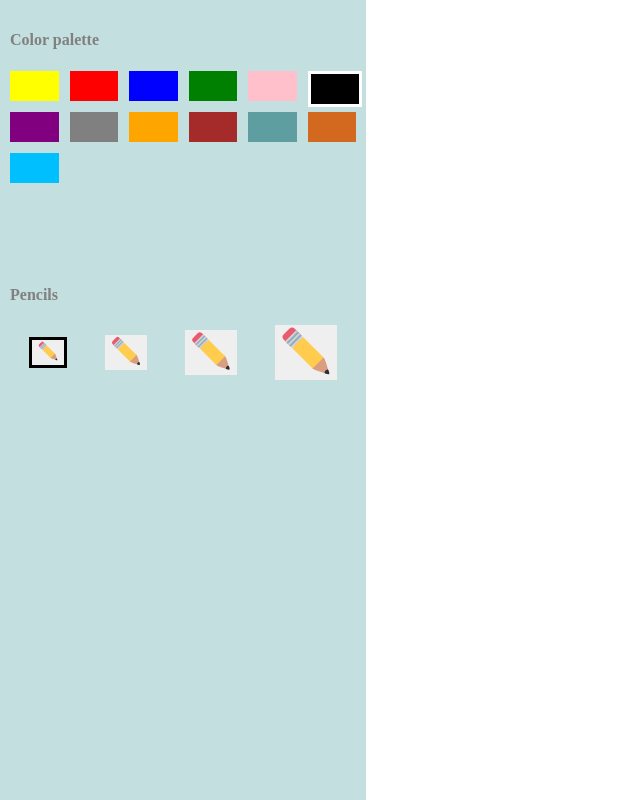
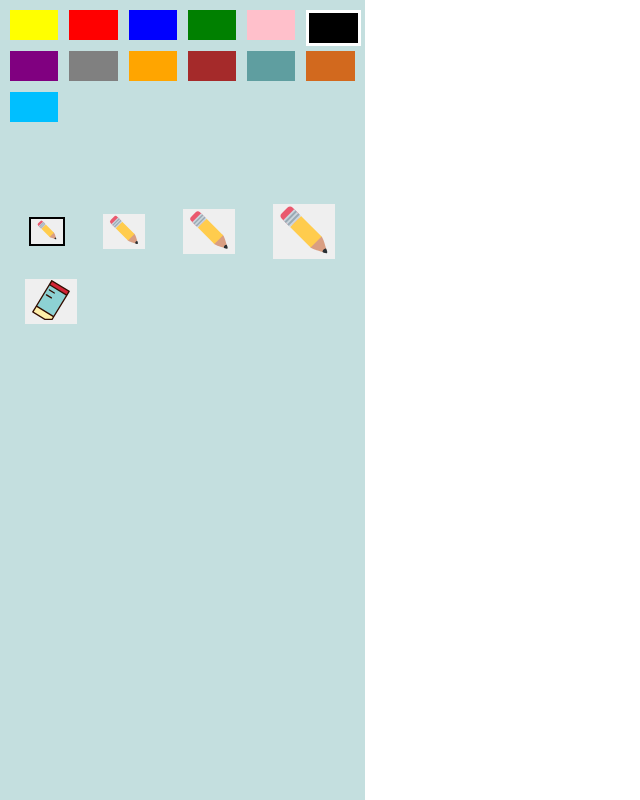
Before and after one commit to ujjwal-ui/sketch-board, a Next.js app: page / in a window 1280 px wide. Shown: the top 800 px of the page, without its empty margins (0-640 px from the left). Built offline with nearby package versions, Linux system fonts and the light colour scheme.

Commit message:
divided into components

```diff
--- a/components/board/board.js
+++ b/components/board/board.js
@@ -2,10 +2,10 @@
 
 import { useEffect, useRef, useState } from "react";
 import styles from "./board.module.css";
-import colorTemplate from "../../colors";
-import Image from "next/image";
-import pencil from "../../public/pencil.svg";
 import pencils from "../../pencils";
+import ColorPalette from "../colorPalette/colorPalette";
+import PencilBoard from "../pencilBoard/pencilBoard";
+import EraserBoard from "../eraserBoard/eraserBoard";
 
 export default function Board() {
     const canvasRef = useRef();
@@ -15,6 +15,7 @@
     const [currentPencilWidth, setCurrentPencilWidth] = useState(2);
     const currentColorRef = useRef();
     const pencilWidth = useRef(2);
+    const eraserSelectedPencilColor = useRef("");
 
 
     useEffect(() => {
@@ -105,6 +106,9 @@
     }
 
     function handlePencilSize(e) {
+        if(currentColor === "white") // to remove the eraser if selected:
+            setCurrentColor(eraserSelectedPencilColor.current);
+
         const pencil = e?.target?.id;
         if(!pencil) return;
 
@@ -120,58 +124,18 @@
         setCurrentPencilWidth(pencils[pencil]);
     }
 
+    function handleEraser() {
+        eraserSelectedPencilColor.current = currentColorRef.current;
+        setCurrentColor("white");
+        setCurrentPencilWidth(0);
+    }
+
     return (
         <div className={styles.container}>
             <div className={styles.box_1}>
-                <h4>Color palette</h4>
-                <div className={styles.colorboard}>
-                    <div id="yellow" onClick={(e) => handleColorChange(e)}
-                    className={styles.colorbox} style={{backgroundColor: colorTemplate.yellow, border: currentColor === "yellow" ? "3px solid white" : "none"}}></div>
-                    <div id="red" onClick={(e) => handleColorChange(e)} className={styles.colorbox}
-                    style={{backgroundColor: colorTemplate.red, border: currentColor === "red" ? "3px solid white" : "none"}}></div>
-                    <div id="blue" onClick={(e) => handleColorChange(e)} className={styles.colorbox}
-                    style={{backgroundColor: colorTemplate.blue, border: currentColor === "blue" ? "3px solid white" : "none"}} ></div>
-                    <div id="green" onClick={(e) => handleColorChange(e)} className={styles.colorbox}
-                     style={{backgroundColor: colorTemplate.green, border: currentColor === "green" ? "3px solid white" : "none"}}></div>
-                    <div id="pink" onClick={(e) => handleColorChange(e)} className={styles.colorbox}
-                    style={{backgroundColor: colorTemplate.pink, border: currentColor === "pink" ? "3px solid white" : "none"}}></div>
-                    <div id="black" onClick={(e) => handleColorChange(e)} className={styles.colorbox}
-                     style={{backgroundColor: colorTemplate.black, border: currentColor === "black" ? "3px solid white" : "none"}}></div>
-
-                <div id="purple" onClick={(e) => handleColorChange(e)} className={styles.colorbox}
-                     style={{backgroundColor: colorTemplate.purple, border: currentColor === "purple" ? "3px solid white" : "none"}}></div>
-                     <div id="grey" onClick={(e) => handleColorChange(e)} className={styles.colorbox}
-                     style={{backgroundColor: colorTemplate.grey, border: currentColor === "grey" ? "3px solid white" : "none"}}></div>
-                     <div id="orange" onClick={(e) => handleColorChange(e)} className={styles.colorbox}
-                     style={{backgroundColor: colorTemplate.orange, border: currentColor === "orange" ? "3px solid white" : "none"}}></div>
-
-                <div id="brown" onClick={(e) => handleColorChange(e)} className={styles.colorbox}
-                     style={{backgroundColor: colorTemplate.brown, border: currentColor === "brown" ? "3px solid white" : "none"}}></div>
-                    <div id="cadetblue" onClick={(e) => handleColorChange(e)} className={styles.colorbox}
-                     style={{backgroundColor: colorTemplate.cadetblue, border: currentColor === "cadetblue" ? "3px solid white" : "none"}}></div>
-                    <div id="chocolate" onClick={(e) => handleColorChange(e)} className={styles.colorbox}
-                     style={{backgroundColor: colorTemplate.chocolate, border: currentColor === "chocolate" ? "3px solid white" : "none"}}></div>
-                    <div id="deepskyblue" onClick={(e) => handleColorChange(e)} className={styles.colorbox}
-                     style={{backgroundColor: colorTemplate.deepskyblue, border: currentColor === "deepskyblue" ? "3px solid white" : "none"}}></div>
-                </div>
-
-                <div className={styles.pencilsHeadingContainer}>
-                    <h4>Pencils</h4>
-                </div>
-                <div className={styles.pencilboard}>
-                    <button  id="pencil_1" style={{border: pencilWidth.current === pencils.pencil_1 ? "3px solid #000" : "none"}}>
-                         <Image id="pencil_1" onClick={(e) => handlePencilSize(e)} priority width={20} src={pencil} alt="error-loading"/>
-                    </button>
-                    <button onClick={(e) => handlePencilSize(e)} id="pencil_2" style={{border: pencilWidth.current === pencils.pencil_2 ? "3px solid #000" : "none"}}>
-                        <Image id="pencil_2" priority width={30} src={pencil} alt="error-loading"/>
-                    </button>
-                    <button onClick={(e) => handlePencilSize(e)} id="pencil_3" style={{border: pencilWidth.current === pencils.pencil_3 ? "3px solid #000" : "none"}}>
-                         <Image id="pencil_3" priority width={40} src={pencil} alt="error-loading"/>
-                    </button>
-                    <button onClick={(e) => handlePencilSize(e)} id="pencil_4" style={{border: pencilWidth.current === pencils.pencil_4 ? "3px solid #000" : "none"}}>
-                         <Image id="pencil_4" priority width={50} src={pencil} alt="error-loading"/>
-                    </button>
-                </div>
+                <ColorPalette currentColor={currentColor} handleColorChange={handleColorChange} />
+                <PencilBoard handlePencilSize={handlePencilSize} currentPencilWidth={currentPencilWidth} />
+                <EraserBoard currentColor={currentColor} handleEraser={handleEraser}/>
             </div>
 
             <div className={styles.box_2}>
--- a/components/board/board.module.css
+++ b/components/board/board.module.css
@@ -16,6 +16,9 @@
     flex-grow: 0.5;
     background-color: #C4DFDF;
     padding: 10px;
+    display: flex;
+    flex-direction: column;
+    align-items: center;
 }
 
 .container .box_2 {
@@ -46,19 +49,3 @@
     background-color: blue;
     cursor: pointer;
 }
-
-.pencilboard {
-    width: 100%;
-    display: flex;
-    justify-content: space-around;
-    align-items: center;
-}
-
-.pencilboard button{
-    border: none;
-    cursor: pointer;
-}
-
-.pencil_1 {
-    width: 40px;
-}
--- /dev/null
+++ b/components/colorPalette/colorPalette.js
@@ -0,0 +1,37 @@
+import colorTemplate from "../../colors"
+import styles from "./colorPalette.module.css";
+
+export default function ColorPalette({currentColor, handleColorChange}) {
+    return (
+        <div className={styles.colorboard}>
+        <div id="yellow" onClick={(e) => handleColorChange(e)}
+        className={styles.colorbox} style={{backgroundColor: colorTemplate.yellow, border: currentColor === "yellow" ? "3px solid white" : "none"}}></div>
+        <div id="red" onClick={(e) => handleColorChange(e)} className={styles.colorbox}
+        style={{backgroundColor: colorTemplate.red, border: currentColor === "red" ? "3px solid white" : "none"}}></div>
+        <div id="blue" onClick={(e) => handleColorChange(e)} className={styles.colorbox}
+        style={{backgroundColor: colorTemplate.blue, border: currentColor === "blue" ? "3px solid white" : "none"}} ></div>
+        <div id="green" onClick={(e) => handleColorChange(e)} className={styles.colorbox}
+         style={{backgroundColor: colorTemplate.green, border: currentColor === "green" ? "3px solid white" : "none"}}></div>
+        <div id="pink" onClick={(e) => handleColorChange(e)} className={styles.colorbox}
+        style={{backgroundColor: colorTemplate.pink, border: currentColor === "pink" ? "3px solid white" : "none"}}></div>
+        <div id="black" onClick={(e) => handleColorChange(e)} className={styles.colorbox}
+         style={{backgroundColor: colorTemplate.black, border: currentColor === "black" ? "3px solid white" : "none"}}></div>
+
+    <div id="purple" onClick={(e) => handleColorChange(e)} className={styles.colorbox}
+         style={{backgroundColor: colorTemplate.purple, border: currentColor === "purple" ? "3px solid white" : "none"}}></div>
+         <div id="grey" onClick={(e) => handleColorChange(e)} className={styles.colorbox}
+         style={{backgroundColor: colorTemplate.grey, border: currentColor === "grey" ? "3px solid white" : "none"}}></div>
+         <div id="orange" onClick={(e) => handleColorChange(e)} className={styles.colorbox}
+         style={{backgroundColor: colorTemplate.orange, border: currentColor === "orange" ? "3px solid white" : "none"}}></div>
+
+    <div id="brown" onClick={(e) => handleColorChange(e)} className={styles.colorbox}
+         style={{backgroundColor: colorTemplate.brown, border: currentColor === "brown" ? "3px solid white" : "none"}}></div>
+        <div id="cadetblue" onClick={(e) => handleColorChange(e)} className={styles.colorbox}
+         style={{backgroundColor: colorTemplate.cadetblue, border: currentColor === "cadetblue" ? "3px solid white" : "none"}}></div>
+        <div id="chocolate" onClick={(e) => handleColorChange(e)} className={styles.colorbox}
+         style={{backgroundColor: colorTemplate.chocolate, border: currentColor === "chocolate" ? "3px solid white" : "none"}}></div>
+        <div id="deepskyblue" onClick={(e) => handleColorChange(e)} className={styles.colorbox}
+         style={{backgroundColor: colorTemplate.deepskyblue, border: currentColor === "deepskyblue" ? "3px solid white" : "none"}}></div>
+    </div>
+    )
+}
--- /dev/null
+++ b/components/colorPalette/colorPalette.module.css
@@ -0,0 +1,14 @@
+.colorboard {
+    width: 100%;
+    display: grid;
+    grid-template-columns: repeat(6, 1fr);
+    grid-template-rows: repeat(5, 30px);
+    gap: 11px;
+}
+
+.colorboard .colorbox {
+    width: 100%;
+    height: 100%;
+    background-color: blue;
+    cursor: pointer;
+}
--- /dev/null
+++ b/components/eraserBoard/eraserBoard.js
@@ -0,0 +1,13 @@
+import styles from "./eraserBoard.module.css";
+import Image from "next/image";
+import eraser from "../../public/eraser.svg";
+
+export default function EraserBoard({currentColor, handleEraser}) {
+    return (
+        <div className={styles.eraserboard}>
+            <button style={{border: currentColor === "white" ? "2px solid #000" : "none"}} onClick={handleEraser}>
+                <Image src={eraser} width={40} alt="error" priority />
+            </button>
+        </div>
+    );
+}
--- /dev/null
+++ b/components/eraserBoard/eraserBoard.module.css
@@ -0,0 +1,14 @@
+
+.eraserboard {
+    width: 100%;
+    display: flex;
+    align-items: center;
+    margin-top: 20px;
+    justify-content: flex-start;
+}
+
+.eraserboard button {
+    margin-left: 15px;
+    border: none;
+    cursor: pointer;
+}
--- /dev/null
+++ b/components/pencilBoard/pencilBoard.js
@@ -0,0 +1,23 @@
+import styles from "./pencilBoard.module.css";
+import pencils from "../../pencils";
+import Image from "next/image";
+import pencil from "../../public/pencil.svg";
+
+export default function PencilBoard({currentPencilWidth, handlePencilSize}) {
+    return (
+        <div className={styles.pencilboard}>
+        <button  id="pencil_1" style={{border: currentPencilWidth === pencils.pencil_1 ? "2px solid #000" : "none"}}>
+             <Image id="pencil_1" onClick={(e) => handlePencilSize(e)} priority width={20} src={pencil} alt="error-loading"/>
+        </button>
+        <button onClick={(e) => handlePencilSize(e)} id="pencil_2" style={{border: currentPencilWidth === pencils.pencil_2 ? "2px solid #000" : "none"}}>
+            <Image id="pencil_2" priority width={30} src={pencil} alt="error-loading"/>
+        </button>
+        <button onClick={(e) => handlePencilSize(e)} id="pencil_3" style={{border: currentPencilWidth === pencils.pencil_3 ? "2px solid #000" : "none"}}>
+             <Image id="pencil_3" priority width={40} src={pencil} alt="error-loading"/>
+        </button>
+        <button onClick={(e) => handlePencilSize(e)} id="pencil_4" style={{border: currentPencilWidth === pencils.pencil_4 ? "2px solid #000" : "none"}}>
+             <Image id="pencil_4" priority width={50} src={pencil} alt="error-loading"/>
+        </button>
+    </div>
+    );
+}
--- /dev/null
+++ b/components/pencilBoard/pencilBoard.module.css
@@ -0,0 +1,11 @@
+.pencilboard {
+    width: 100%;
+    display: flex;
+    justify-content: space-around;
+    align-items: center;
+}
+
+.pencilboard button{
+    border: none;
+    cursor: pointer;
+}
```
Also changed, not shown: public/eraser.svg (added).
